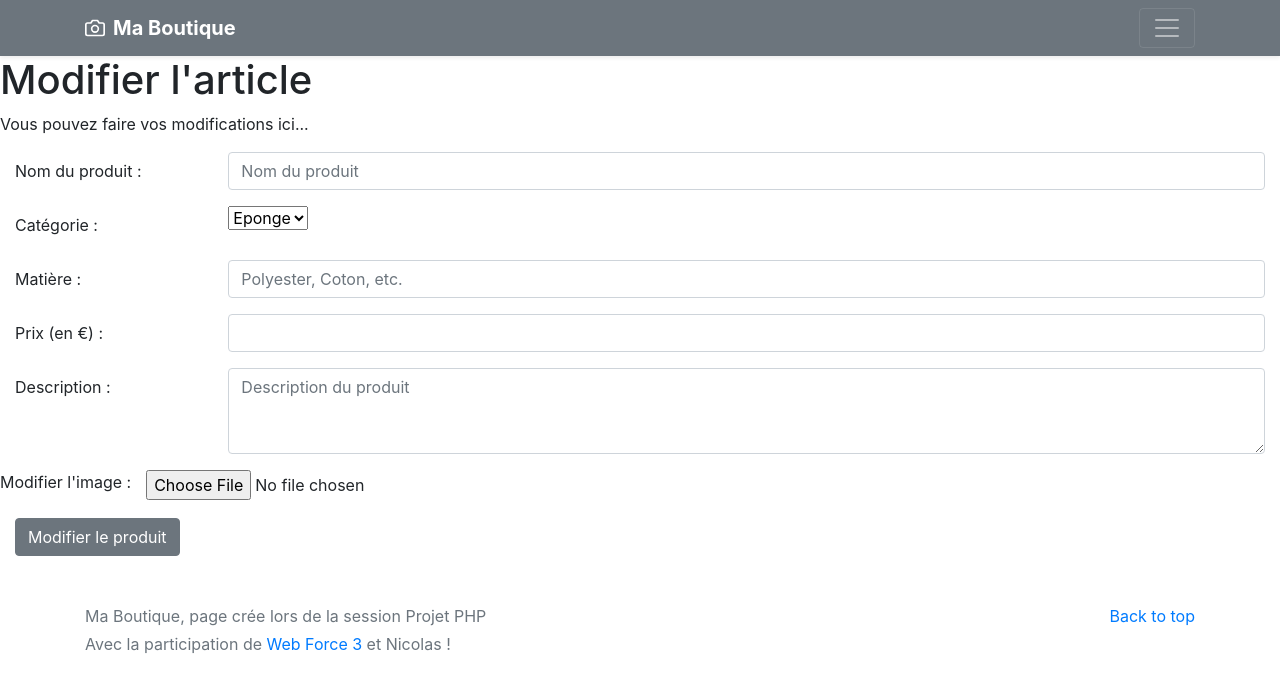
After one commit to mgandrille/wf3ProjetPhp, a PHP site: page /edit.php?id=1 in a window 1280 px wide. The commit adds this page. Shown: the top 692 px of the page. Run offline with PHP 8.4, Linux system fonts and the light colour scheme; data that the repository does not hold is empty.

Commit message:
:sparkles: add pages for update

```diff
--- /dev/null
+++ b/edit.php
@@ -0,0 +1,64 @@
+<?php
+require 'config/bdd.php';
+$request = "SELECT * FROM produit WHERE id=".$_GET["id"];
+$response = $bdd->query($request);
+$produit = $response->fetch(PDO::FETCH_ASSOC);
+
+?>
+
+<?php include 'partials/header.php'; ?>
+<?php include 'partials/navbar.php'; ?>
+
+<h1>Modifier l'article</h1>
+<p>Vous pouvez faire vos modifications ici...</p>
+
+<div class="container-fluid">
+    <form action="update.php" method="post" enctype="multipart/form-data">
+        <input type="hidden" name="id" class="form-control" id="id" value="<?= $produit['id'] ?>">
+        <div class="form-group row">
+            <label for="name" class="col-sm-2 col-form-label">Nom du produit :</label>
+            <div class="col-sm-10">
+                <input type="text" name="name" class="form-control" id="name" placeholder="Nom du produit" value="<?= $produit['name'] ?>">
+            </div>
+        </div>
+        <div class="form-group row">
+            <label for="category" class="col-sm-2 col-form-label">Catégorie :</label>
+            <div class="col-sm-10">
+                <select name="category" id="category">
+                    <option value="eponge" <?= ($produit['category'] === "eponge" ? 'selected' : ''); ?>>Eponge</option>
+                    <option value="bijou" <?= ($produit['category'] === "bijou" ? 'selected' : ''); ?>>Bijou</option>
+                    <option value="divers" <?= ($produit['category'] === "divers" ? 'selected' : ''); ?>>Divers</option>
+                </select>
+            </div>
+        </div>
+        <div class="form-group row">
+            <label for="matiere" class="col-sm-2 col-form-label">Matière :</label>
+            <div class="col-sm-10">
+                <input type="text" name="matiere" class="form-control" id="matiere" placeholder="Polyester, Coton, etc." value="<?= $produit['matiere'] ?>">
+            </div>
+        </div>
+        <div class="form-group row">
+            <label for="price" class="col-sm-2 col-form-label">Prix (en €) :</label>
+            <div class="col-sm-10">
+                <input type="number" name="price" class="form-control" id="price" min="0" step="0.01" value="<?= $produit['price'] ?>">
+            </div>
+        </div>
+        <div class="form-group row">
+            <label for="description" class="col-sm-2 col-form-label">Description :</label>
+            <div class="col-sm-10">
+                <textarea name="description" class="form-control" id="description" rows="3" placeholder="Description du produit"><?= $produit['description'] ?></textarea>
+            </div>
+        </div>
+        <div class="form-group row">
+            <label for="image">Modifier l'image : </label>
+            <div class="col-sm-10">
+                <input type="file" id="image" name="image">
+            </div>
+        </div>
+        <input class="btn btn-secondary" type="submit" value="Modifier le produit">
+    </form>
+
+</div>
+
+
+<?php include 'partials/footer.php' ?>
```
Also changed, not shown: add.php (+5 -4 lines), create.php (+6 -13 lines), index.php (+5 -12 lines), upload/fleur de douche.png (added), upload/mini-attrape-reve-rose.png (added).
